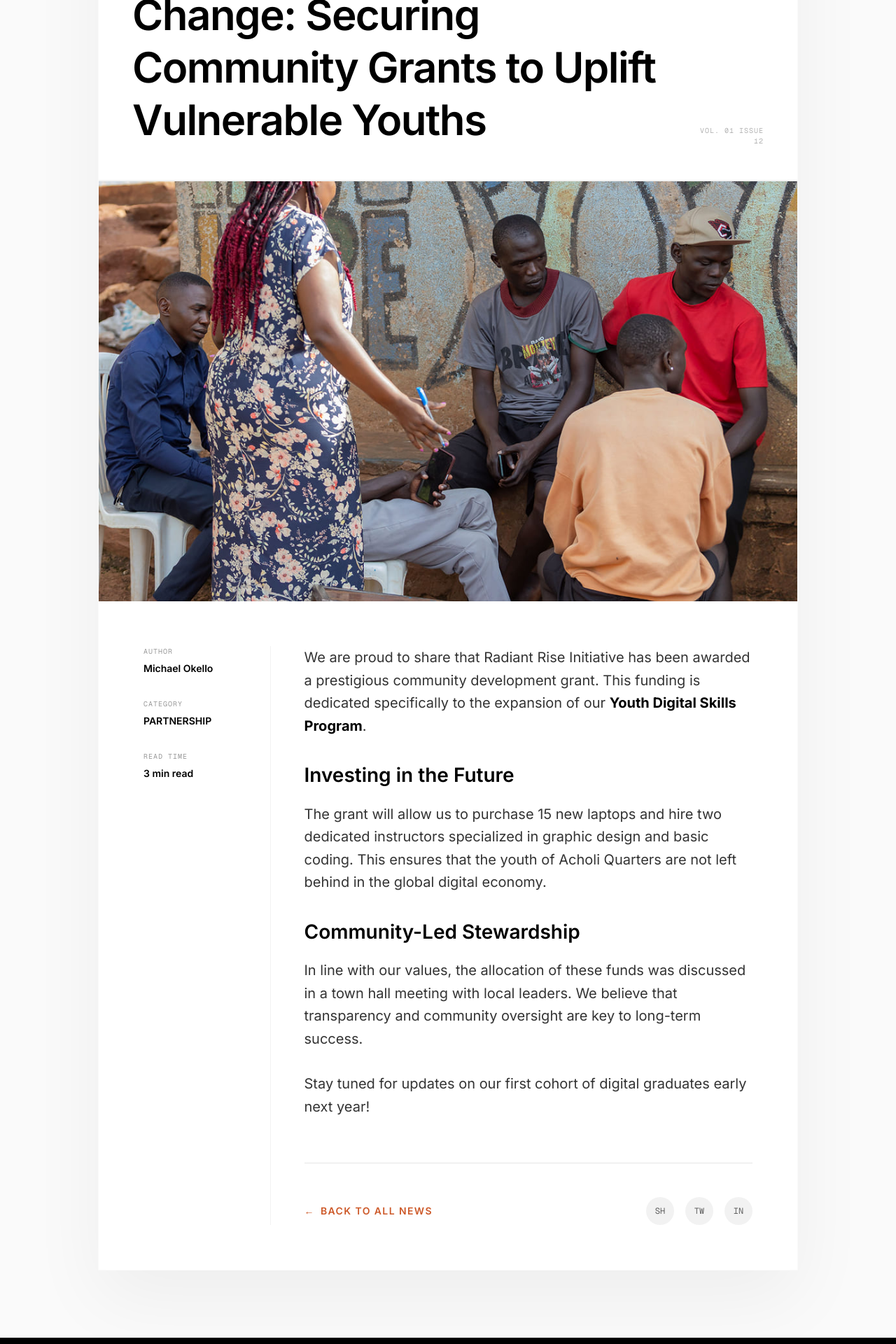
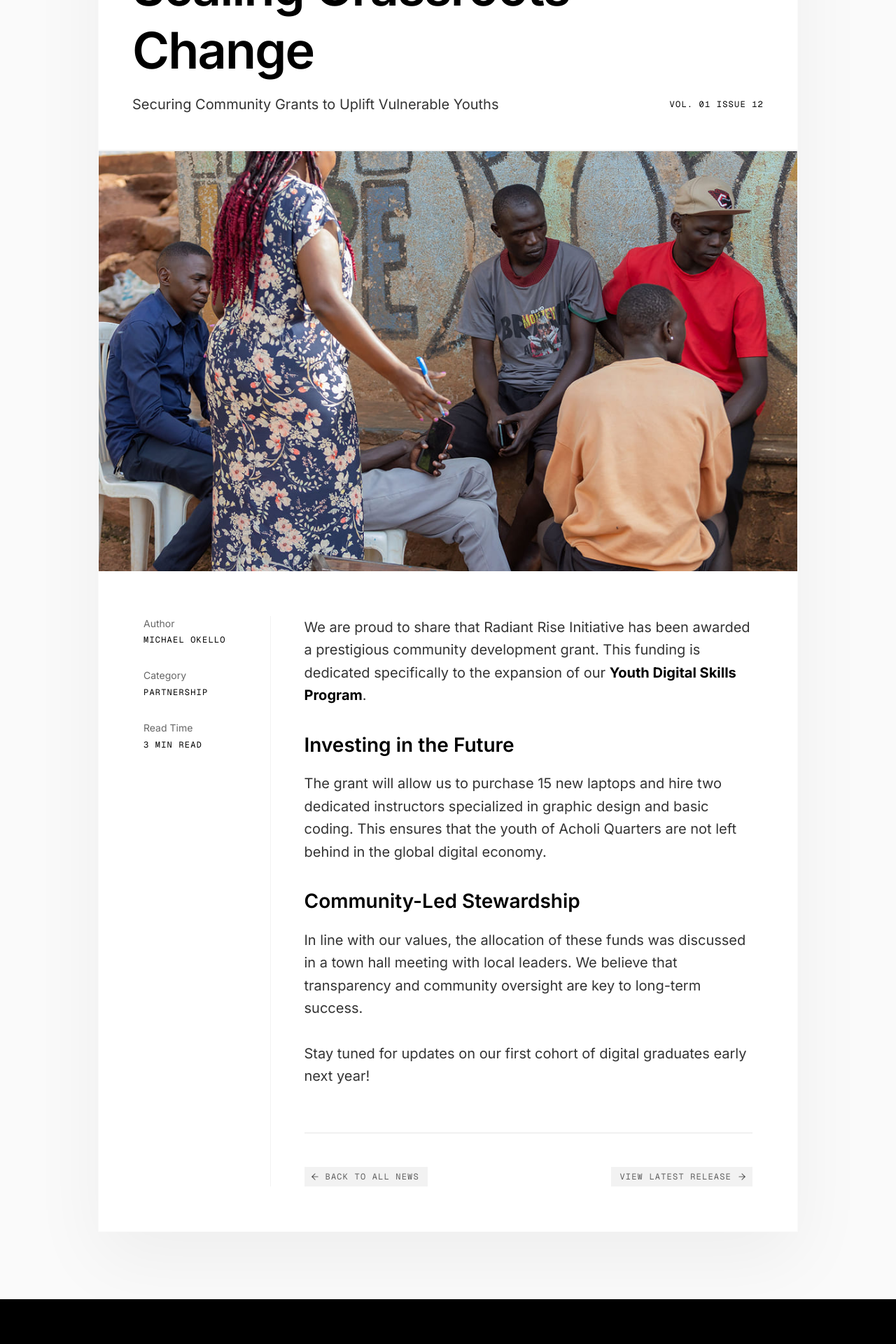
Before and after one commit to Radiant-Rise-Initiative/Radiant-Rise-Website, a Next.js app: page /news/community-grant in a window 1280 px wide. Shown: the part 300-2220 px from the top of the page at 70% size. Built offline with nearby package versions, Linux system fonts and the light colour scheme.

Commit message:
0.9.7 - Newsletter Template UI Design

```diff
--- a/app/news/[id]/page.tsx
+++ b/app/news/[id]/page.tsx
@@ -7,6 +7,7 @@ import { Footer } from "@/components/layout/Footer";
 import Image from "next/image";
 import Link from "next/link";
 import { motion } from "framer-motion";
+import { ArrowLeft, ArrowRight } from "lucide-react";
 import { notFound } from "next/navigation";
 
 export default function NewsletterTemplate({ params }: { params: Promise<{ id: string }> }) {
@@ -24,18 +25,42 @@ export default function NewsletterTemplate({ params }: { params: Promise<{ id: s
             <article className="pt-32 pb-24 flex-grow px-6">
                 <div className="max-w-[1000px] mx-auto bg-white shadow-[0_40px_100px_rgba(0,0,0,0.05)] border border-black/[0.02]">
                     {/* Newsletter Header / Masthead */}
-                    <div className="p-8 md:p-12 border-b-2 border-black/5 flex flex-col md:flex-row md:items-end justify-between gap-6">
-                        <div>
-                            <span className="text-[#CD5929] font-mono text-xs tracking-[0.3em] font-bold mb-4 block">
-                                RADIANT RISE WEEKLY • {item.date}
-                            </span>
-                            <h1 className="text-4xl md:text-6xl font-semibold tracking-tight text-black leading-tight max-w-3xl">
-                                {item.title}
-                            </h1>
-                        </div>
-                        <div className="text-right hidden md:block">
-                            <span className="text-[10px] font-mono tracking-widest text-black/30 uppercase block">VOL. 01 ISSUE 12</span>
-                        </div>
+                    <div className="p-8 md:p-12 border-b-2 border-black/5">
+                        <Link href="/news" className="inline-flex items-center gap-2 bg-black/5 px-3 py-1.5 text-[10px] sm:text-xs font-mono uppercase tracking-widest text-black/60 hover:bg-black/10 hover:text-black transition-colors mb-6 md:mb-8 group">
+                            <ArrowLeft className="w-3.5 h-3.5 -ml-1 group-hover:-translate-x-1 transition-transform" />
+                            RADIANT RISE WEEKLY • {item.date}
+                        </Link>
+
+                        {(() => {
+                            const parts = item.title.split(': ');
+                            if (parts.length > 1) {
+                                return (
+                                    <>
+                                        <h1 className="text-4xl md:text-6xl lg:text-7xl font-semibold tracking-tight text-black leading-tight max-w-4xl mb-4">
+                                            {parts[0]}
+                                        </h1>
+                                        <div className="flex flex-row items-center justify-between gap-8">
+                                            <p className="text-lg md:text-xl text-black/80 leading-relaxed max-w-3xl">
+                                                {parts.slice(1).join(': ')}
+                                            </p>
+                                            <div className="hidden md:block shrink-0">
+                                                <span className="text-xs font-mono tracking-widest text-black uppercase block">VOL. 01 ISSUE 12</span>
+                                            </div>
+                                        </div>
+                                    </>
+                                );
+                            }
+                            return (
+                                <div className="flex flex-row md:items-end justify-between gap-6">
+                                    <h1 className="text-4xl md:text-6xl lg:text-7xl font-semibold tracking-tight text-black leading-tight max-w-4xl">
+                                        {item.title}
+                                    </h1>
+                                    <div className="text-right hidden md:block shrink-0 mb-3">
+                                        <span className="text-xs font-mono tracking-widest text-black uppercase block">VOL. 01 ISSUE 12</span>
+                                    </div>
+                                </div>
+                            );
+                        })()}
                     </div>
 
                     {/* Featured Image */}
@@ -53,16 +78,16 @@ export default function NewsletterTemplate({ params }: { params: Promise<{ id: s
                         {/* Meta Sidebar */}
                         <div className="lg:col-span-3 border-t lg:border-t-0 lg:border-r border-black/5 pt-8 lg:pt-0">
                             <div className="mb-8">
-                                <span className="text-[10px] font-mono text-black/40 uppercase tracking-widest block mb-1">AUTHOR</span>
-                                <span className="text-sm font-semibold text-black">{item.author || "Radiant Rise Team"}</span>
+                                <span className="text-sm leading-relaxed text-black/60 block mb-1">Author</span>
+                                <span className="text-xs font-mono tracking-widest text-black uppercase block">{item.author || "Radiant Rise Team"}</span>
                             </div>
                             <div className="mb-8">
-                                <span className="text-[10px] font-mono text-black/40 uppercase tracking-widest block mb-1">CATEGORY</span>
-                                <span className="text-sm font-semibold text-black">{item.category}</span>
+                                <span className="text-sm leading-relaxed text-black/60 block mb-1">Category</span>
+                                <span className="text-xs font-mono tracking-widest text-black uppercase block">{item.category}</span>
                             </div>
                             <div className="mb-8">
-                                <span className="text-[10px] font-mono text-black/40 uppercase tracking-widest block mb-1">READ TIME</span>
-                                <span className="text-sm font-semibold text-black">{item.readTime || "5 MIN"}</span>
+                                <span className="text-sm leading-relaxed text-black/60 block mb-1">Read Time</span>
+                                <span className="text-xs font-mono tracking-widest text-black uppercase block">{item.readTime || "5 MIN"}</span>
                             </div>
                         </div>
 
@@ -77,21 +102,26 @@ export default function NewsletterTemplate({ params }: { params: Promise<{ id: s
                             <div className="mt-16 pt-12 border-t border-black/10 flex flex-col md:flex-row justify-between items-center gap-8">
                                 <Link
                                     href="/news"
-                                    className="inline-flex items-center gap-2 text-sm font-semibold uppercase tracking-widest text-[#CD5929] hover:text-[#96503F] transition-colors group"
+                                    className="inline-flex items-center gap-2 bg-black/5 px-3 py-1.5 text-[10px] sm:text-xs font-mono uppercase tracking-widest text-black/60 hover:bg-black/10 hover:text-black transition-colors group"
                                 >
-                                    <span className="transition-transform group-hover:-translate-x-1">←</span> Back to all news
+                                    <ArrowLeft className="w-3.5 h-3.5 -ml-1 group-hover:-translate-x-1 transition-transform" />
+                                    BACK TO ALL NEWS
                                 </Link>
-                                <div className="flex gap-4">
-                                    <button className="h-10 w-10 rounded-full bg-black/5 flex items-center justify-center hover:bg-[#CD5929] hover:text-white transition-all text-black/60">
-                                        <span className="text-xs font-mono">SH</span>
-                                    </button>
-                                    <button className="h-10 w-10 rounded-full bg-black/5 flex items-center justify-center hover:bg-[#CD5929] hover:text-white transition-all text-black/60">
-                                        <span className="text-xs font-mono">TW</span>
-                                    </button>
-                                    <button className="h-10 w-10 rounded-full bg-black/5 flex items-center justify-center hover:bg-[#CD5929] hover:text-white transition-all text-black/60">
-                                        <span className="text-xs font-mono">IN</span>
-                                    </button>
-                                </div>
+
+                                {(() => {
+                                    const currentIndex = newsItems.findIndex(n => n.id === item.id);
+                                    const nextItem = newsItems[(currentIndex + 1) % newsItems.length];
+                                    const isLastItem = currentIndex === newsItems.length - 1;
+                                    return (
+                                        <Link
+                                            href={`/news/${nextItem.id}`}
+                                            className="inline-flex items-center gap-2 bg-black/5 px-3 py-1.5 text-[10px] sm:text-xs font-mono uppercase tracking-widest text-black/60 hover:bg-black/10 hover:text-black transition-colors group"
+                                        >
+                                            {isLastItem ? "VIEW LATEST RELEASE" : "READ NEXT EDITION"}
+                                            <ArrowRight className="w-3.5 h-3.5 -mr-1 group-hover:translate-x-1 transition-transform" />
+                                        </Link>
+                                    );
+                                })()}
                             </div>
                         </div>
                     </div>
--- a/lib/newsData.ts
+++ b/lib/newsData.ts
@@ -14,7 +14,7 @@ export const newsItems: NewsItem[] = [
         id: "vocational-hub",
         category: "INITIATIVE",
         date: "FEB 15, 2024",
-        title: "Radiant Rise Launches New Vocational Empowerment Hub for Young Mothers",
+        title: "Vocational Empowerment: Radiant Rise Opens New Training Hub for Young Mothers",
         image: "/assets/images/news_images/newsletter_01.jpg",
         author: "Sarah Namukasa",
         readTime: "4 min read",
```
